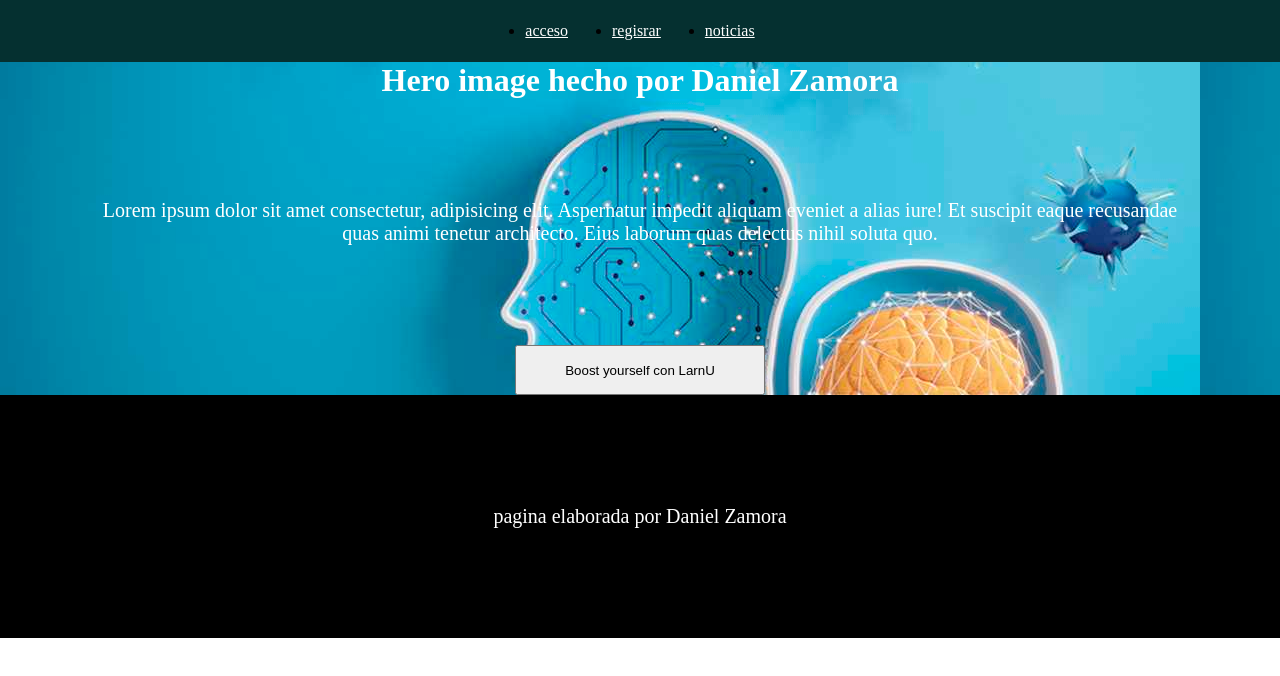
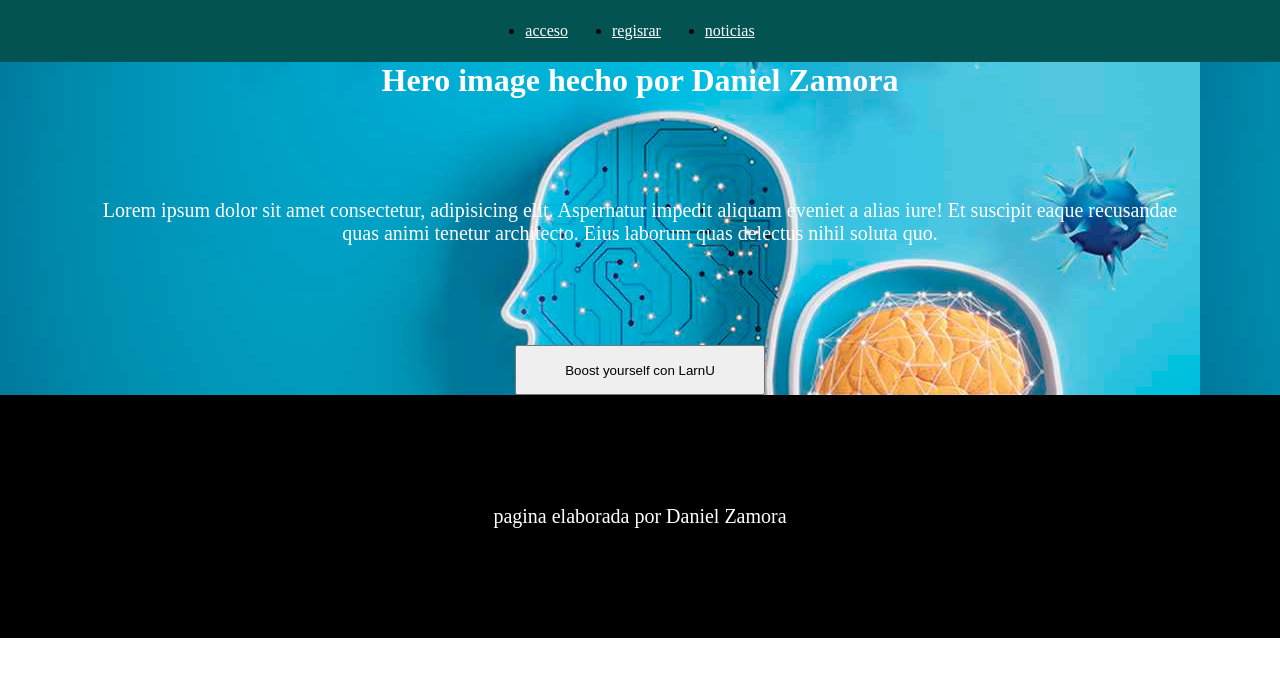
Before and after one commit to DanielVirgenZamora/css_introduccion, a plain HTML site: page index.html in a window 1280 px wide. Drawn offline with Linux system fonts and the light colour scheme.

Commit message:
cambio de color

```diff
--- a/index.html
+++ b/index.html
@@ -23,7 +23,7 @@
             font-size: 20px;
         }
         .principal_up{
-            background-color: rgb(5, 48, 48);
+            background-color: rgb(3, 83, 83);
         }
         nav>ul{
             display: flex;
```
